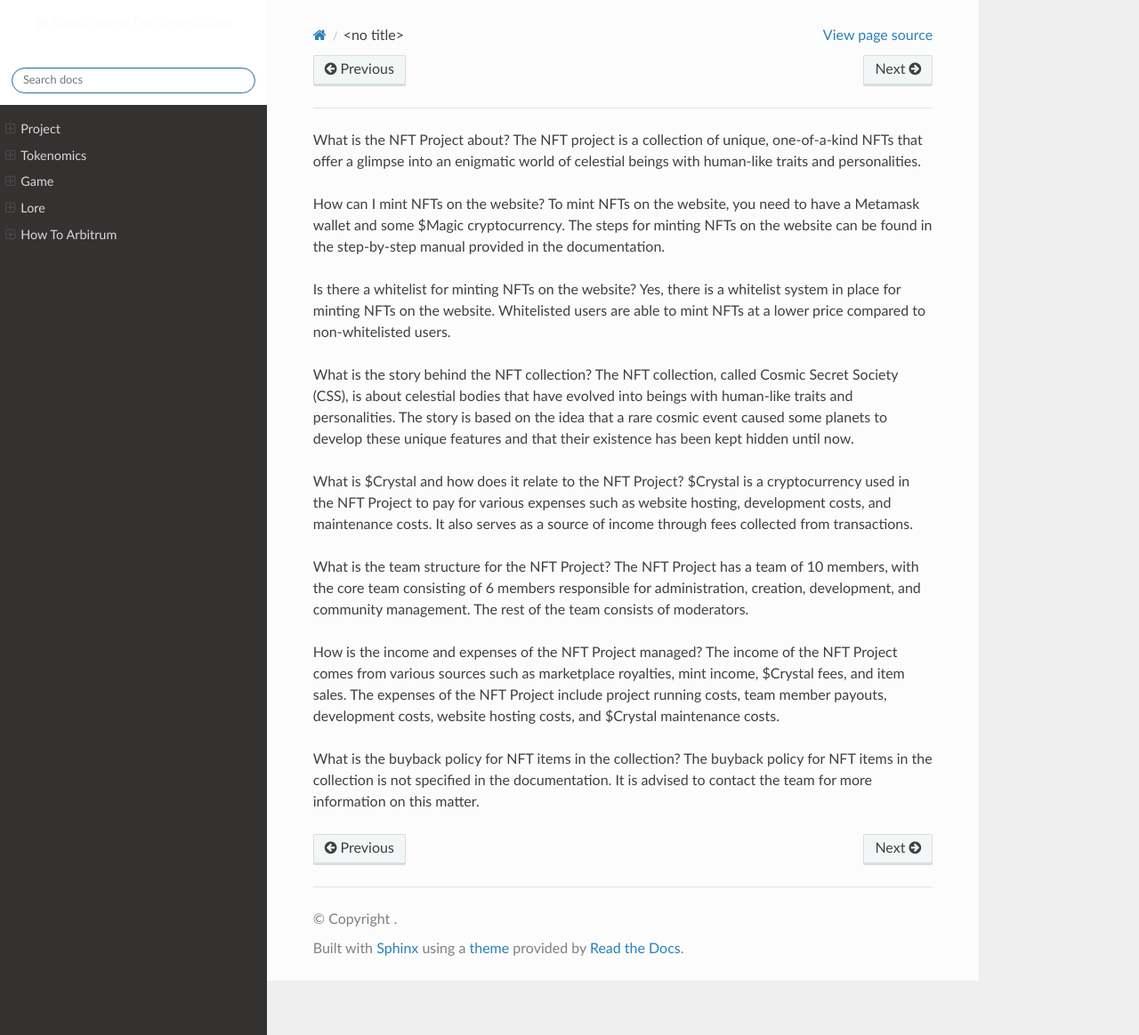
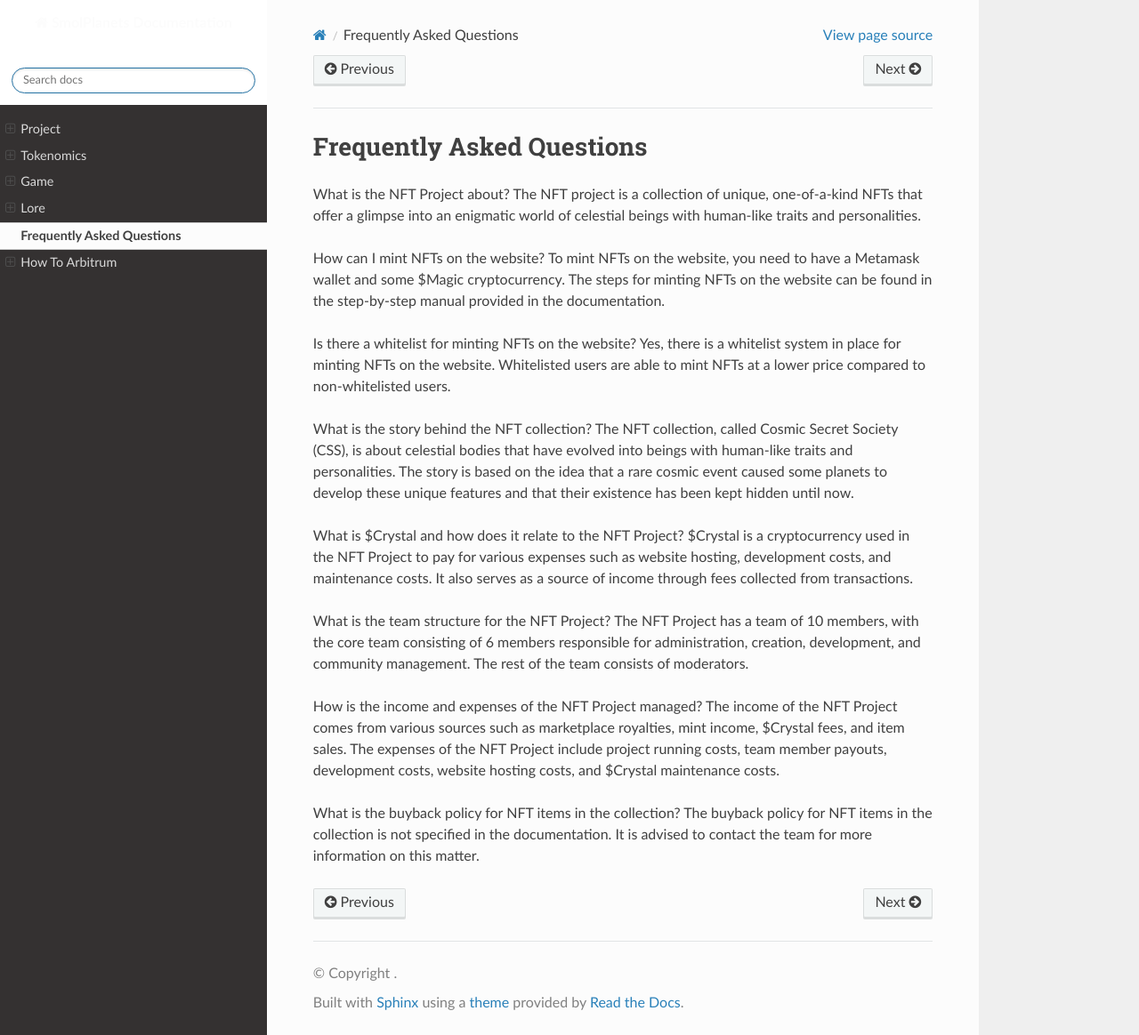
Before and after one commit to bigpapiarnold/smolplanets_documentation, a Sphinx documentation site: the page built from docs/source/FAQ.rst, in a window 1280 px wide and 1164 px high. Shown: the whole window at 89% size. Built offline with Sphinx 7.4.7 and the Read the Docs theme 2.0.0, drawn with Linux system fonts in a browser that asks for light colours; pages that are not in the unit, such as notebooks, are missing from menus.

Commit message:
Update FAQ.rst

```diff
--- a/docs/source/FAQ.rst
+++ b/docs/source/FAQ.rst
@@ -1,3 +1,5 @@
+Frequently Asked Questions
+##########################
 What is the NFT Project about?
 The NFT project is a collection of unique, one-of-a-kind NFTs that offer a glimpse into an enigmatic world of celestial beings with human-like traits and personalities.
 
```
